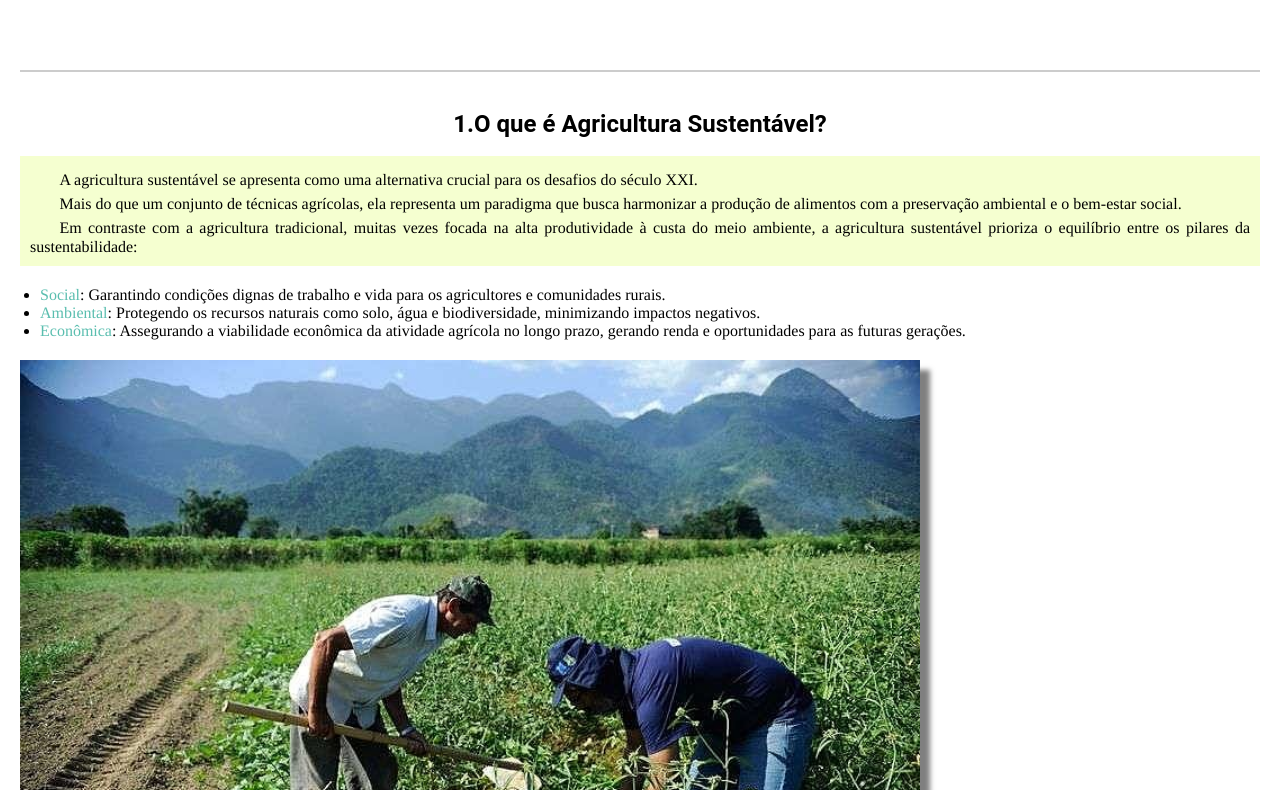
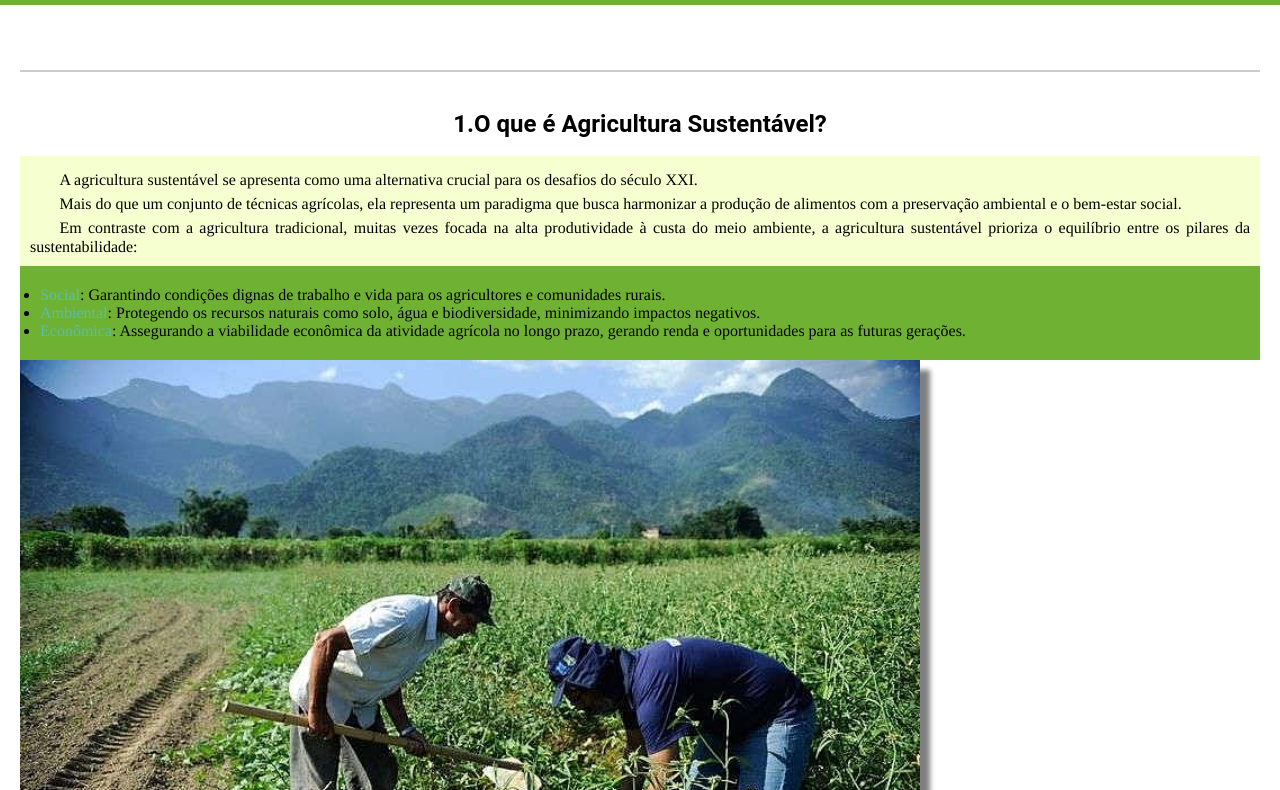
Before and after one commit to IgorDanielFerreira/AgriculturaSustentavel, a plain HTML site: page index.html in a window 1280 px wide. Shown: the part 130-920 px from the top of the page. Drawn offline with Linux system fonts and the light colour scheme.

Commit message:
Update style.css

```diff
--- a/css/style.css
+++ b/css/style.css
@@ -6,6 +6,7 @@
 ul {
   padding: 20px;
   font-family: times;
+  background-color: #6FB132;
 }
 
 p {
```
